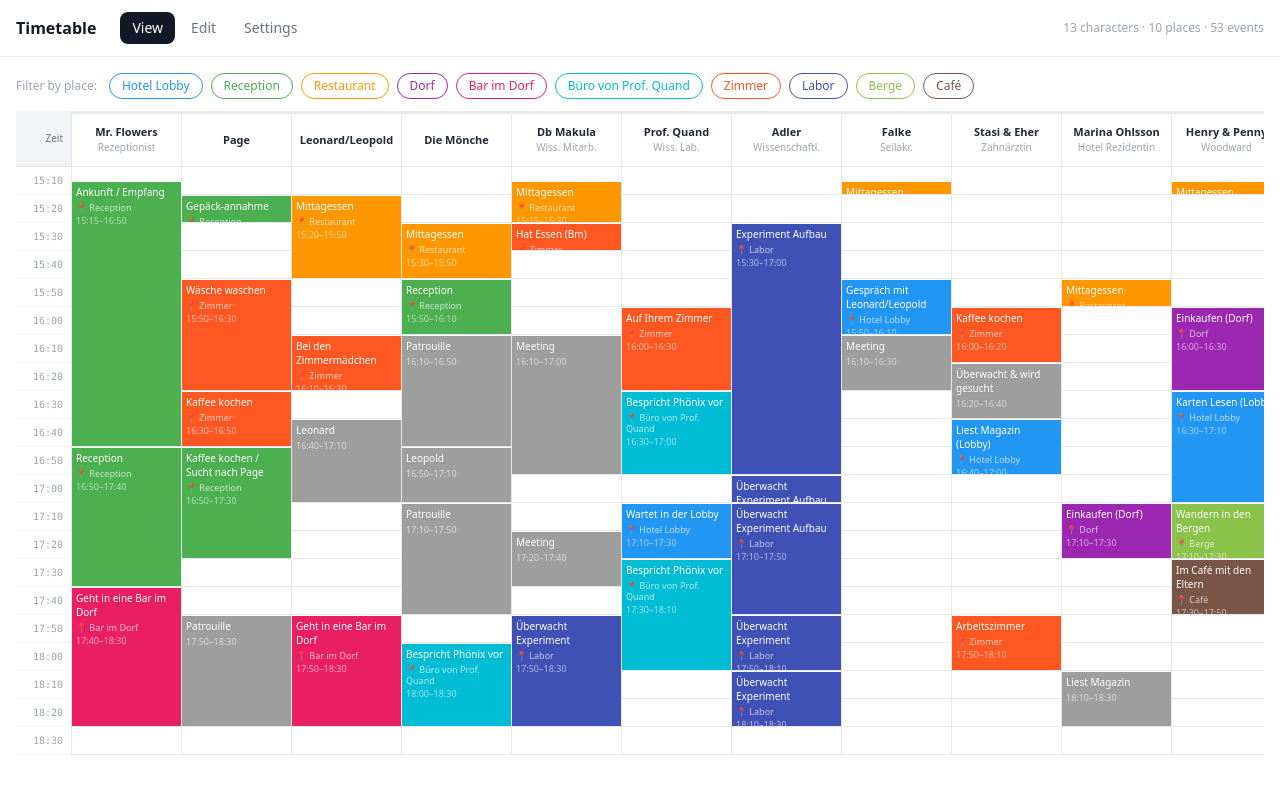
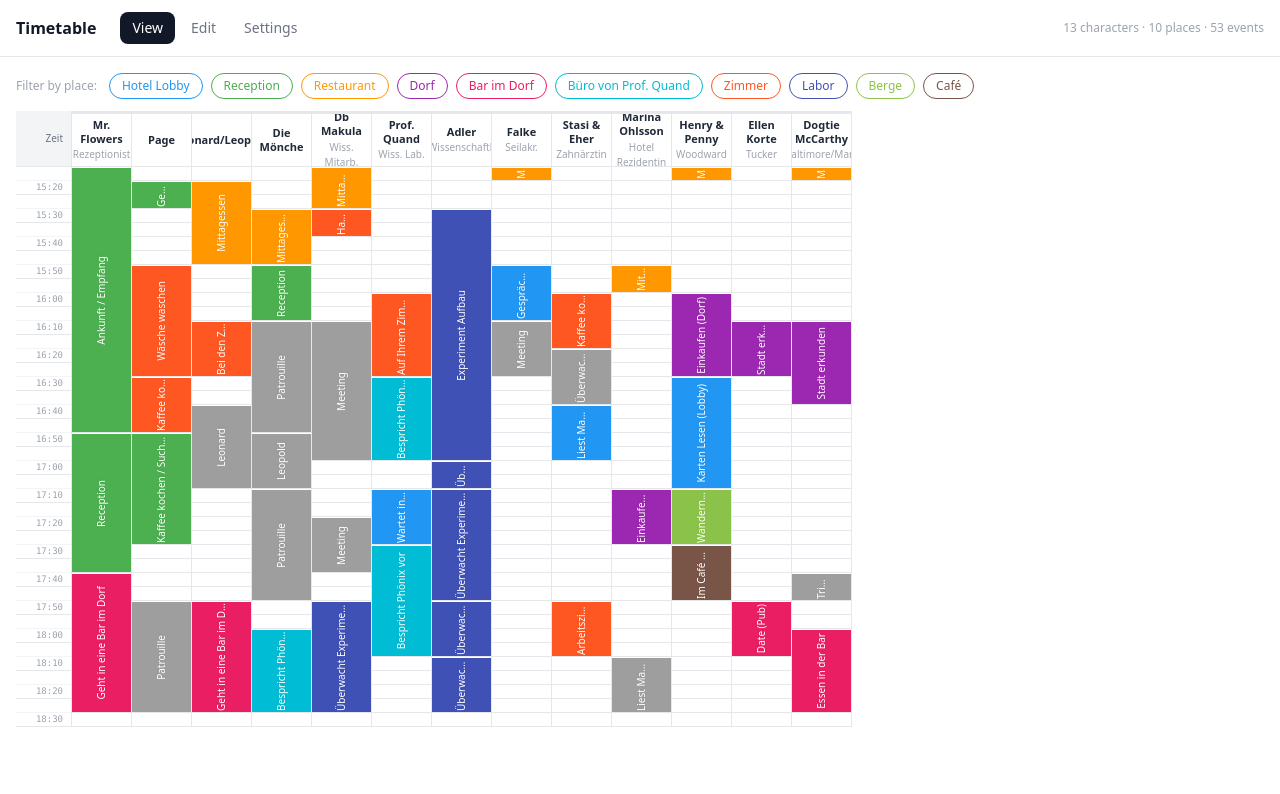
Before and after one commit to MichiGandi/RoleplayTimetable, a React (Vite) app: page / in a window 1280 px wide. Shown: the top 794 px of the page. Built offline with nearby package versions, Linux system fonts and the light colour scheme.

Commit message:
slim table view

```diff
--- a/src/components/TimetableView.tsx
+++ b/src/components/TimetableView.tsx
@@ -24,8 +24,8 @@ interface DragState {
   currentSlot: string
 }
 
-const SLOT_STEP = 10
-const ROW_H = 28 // px per slot row
+const SLOT_STEP = 5
+const ROW_H = 14 // px per 5-min slot row
 
 function getDragRange(d: DragState) {
   const a = timeToMinutes(d.startSlot)
@@ -203,9 +203,11 @@ export default function TimetableView({ characters, events, places, isEditMode,
             <div
               key={slot}
               className="border-b border-gray-100 flex items-center justify-end pr-2 transition-opacity"
-              style={{ height: ROW_H }}
+              style={{ height: ROW_H, borderBottomColor: parseInt(slot.split(':')[1]) % 10 === 0 ? '#e5e7eb' : '#f3f4f6' }}
             >
-              <span className="text-[10px] font-mono text-gray-400">{slot}</span>
+              {parseInt(slot.split(':')[1]) % 10 === 0 && (
+                <span className="text-[9px] font-mono text-gray-400">{slot}</span>
+              )}
             </div>
           ))}
         </div>
@@ -221,11 +223,11 @@ export default function TimetableView({ characters, events, places, isEditMode,
             <div
               key={char.id}
               className="flex-shrink-0 border-r border-gray-200"
-              style={{ width: 110 }}
+              style={{ width: 60 }}
             >
               {/* Header */}
               <div
-                className="h-14 border-b border-gray-200 flex flex-col items-center justify-center px-1 text-center"
+                className="h-14 border-b border-gray-200 flex flex-col items-center justify-center px-0.5 text-center overflow-hidden"
                 style={{ borderTop: '3px solid #e5e7eb' }}
               >
                 <span className="text-[11px] font-semibold text-gray-800 leading-tight">{char.name}</span>
@@ -250,7 +252,7 @@ export default function TimetableView({ characters, events, places, isEditMode,
                       style={{
                         top: slotIdx * ROW_H,
                         height: ROW_H,
-                        borderColor: '#f3f4f6',
+                        borderColor: parseInt(slot.split(':')[1]) % 10 === 0 ? '#e5e7eb' : '#f3f4f6',
                         backgroundColor: inDrag ? '#9E9E9E35' : undefined,
                         borderBottomColor: inDrag ? '#9E9E9E' : undefined,
                         zIndex: 0,
@@ -269,13 +271,13 @@ export default function TimetableView({ characters, events, places, isEditMode,
                   const topPx = (startMin - gridStart) / SLOT_STEP * ROW_H
                   const heightPx = (endMin - startMin) / SLOT_STEP * ROW_H
 
-                  const place = placeById(event.placeId)
+
 
                   return (
                     <div
                       key={event.id}
                       onClick={e => handleEventClick(e, event, char)}
-                      className="absolute left-0 right-0 cursor-pointer overflow-hidden p-1 leading-tight"
+                      className="absolute left-0 right-0 cursor-pointer overflow-hidden flex items-center justify-center"
                       style={{
                         top: topPx + 1,
                         height: heightPx - 2,
@@ -287,16 +289,17 @@ export default function TimetableView({ characters, events, places, isEditMode,
                         filter: activePlace && isEventHighlighted(event) ? 'brightness(1.1)' : undefined,
                       }}
                     >
-                      <span className="text-white text-[10px] font-medium drop-shadow-sm leading-snug block">
+                      <span
+                        className="text-white font-medium drop-shadow-sm block whitespace-nowrap overflow-hidden text-ellipsis"
+                        style={{
+                          fontSize: 10,
+                          writingMode: 'vertical-rl',
+                          textOrientation: 'mixed',
+                          transform: 'rotate(180deg)',
+                          maxHeight: heightPx - 4,
+                        }}
+                      >
                         {event.label}
-                      </span>
-                      {place && (
-                        <span className="text-white/70 text-[9px] block mt-0.5 leading-tight">
-                          📍 {place.name}
-                        </span>
-                      )}
-                      <span className="text-white/60 text-[9px] block mt-0.5">
-                        {event.startTime}–{event.endTime}
                       </span>
                     </div>
                   )
--- a/src/utils/time.ts
+++ b/src/utils/time.ts
@@ -11,12 +11,12 @@ export function minutesToTime(minutes: number): string {
   return `${String(h).padStart(2, '0')}:${String(m).padStart(2, '0')}`
 }
 
-// Generate time slots every 10 minutes, snapped to clean 10-minute boundaries
+// Generate time slots every 5 minutes, snapped to clean 5-minute boundaries
 export function generateTimeSlots(startTime: string, endTime: string): string[] {
-  const start = Math.floor(timeToMinutes(startTime) / 10) * 10
-  const end = Math.ceil(timeToMinutes(endTime) / 10) * 10
+  const start = Math.floor(timeToMinutes(startTime) / 5) * 5
+  const end = Math.ceil(timeToMinutes(endTime) / 5) * 5
   const slots: string[] = []
-  for (let t = start; t <= end; t += 10) {
+  for (let t = start; t <= end; t += 5) {
     slots.push(minutesToTime(t))
   }
   return slots
```
